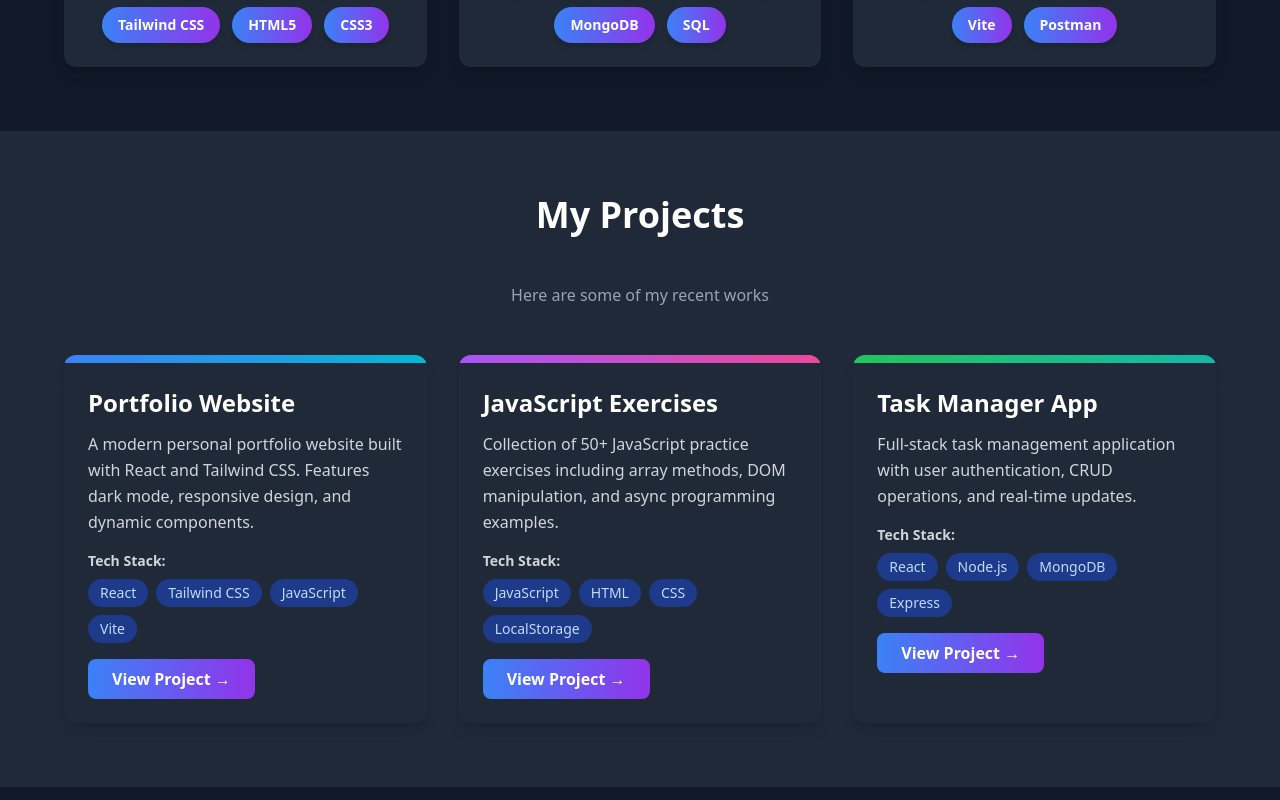
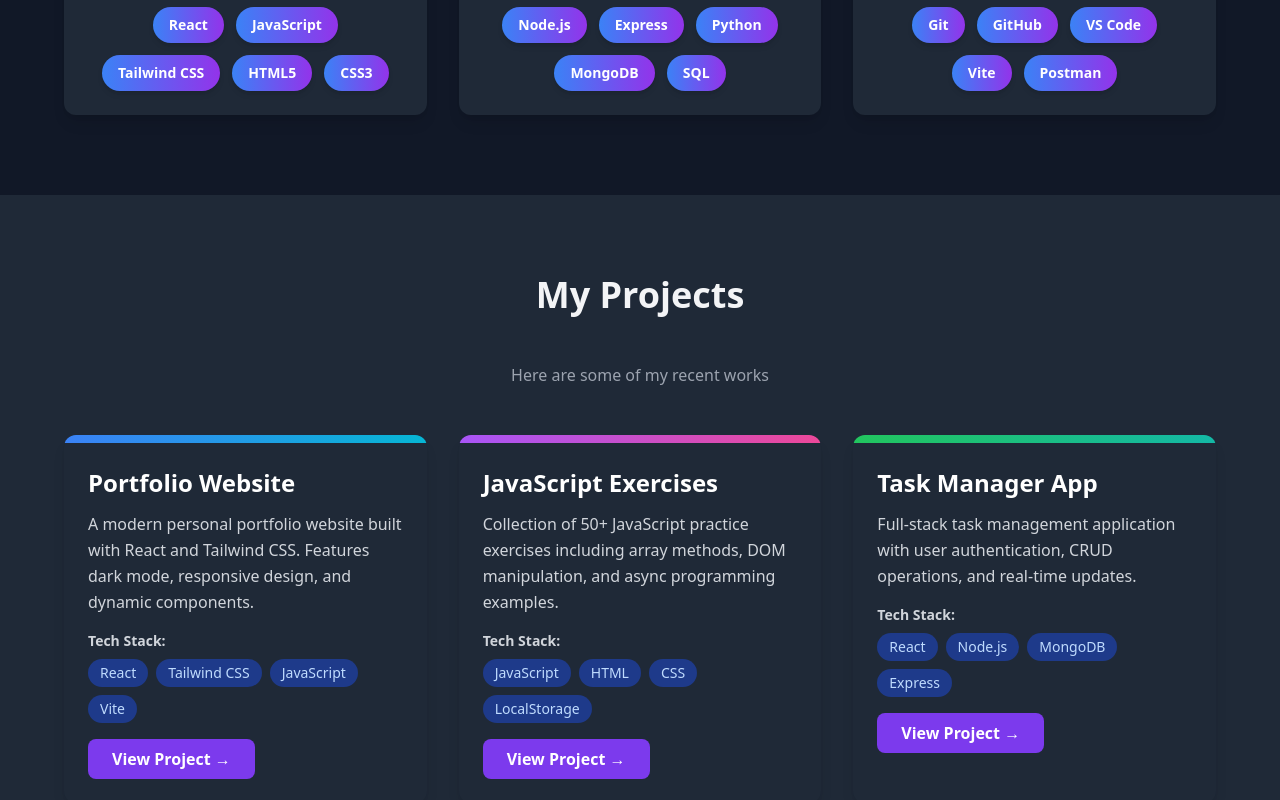
Before and after one commit to sajad-husain/portfolio-website, a React (Vite) app: page / in a window 1280 px wide. Shown: the part 1560-2360 px from the top of the page. Built offline with nearby package versions, Linux system fonts and the light colour scheme.

Commit message:
refactor: dark-first base component classes

```diff
--- a/src/index.css
+++ b/src/index.css
@@ -32,15 +32,15 @@
 
 @layer components {
   .section-container {
-    @apply py-16 px-4 transition-colors duration-300;
+    @apply py-20 px-4 transition-colors duration-300;
   }
 
   .section-title {
-    @apply text-4xl font-bold text-center text-gray-800 dark:text-white mb-12;
+    @apply text-4xl font-bold text-center text-gray-100 mb-12;
   }
 
   .btn-primary {
-    @apply bg-gradient-to-r from-blue-500 to-purple-600 text-white font-bold rounded-lg hover:scale-105 transition-transform duration-200;
+    @apply bg-violet-600 text-white font-semibold rounded-lg hover:bg-violet-500 transition-colors duration-200;
   }
 
   .btn-hover {
```
